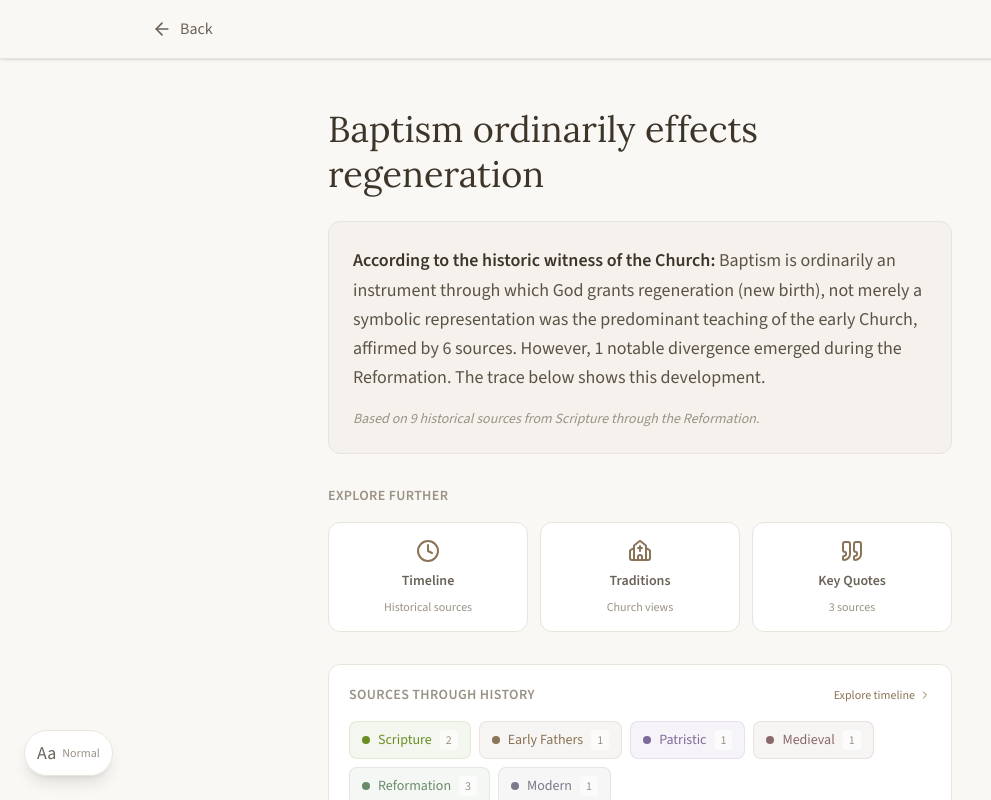
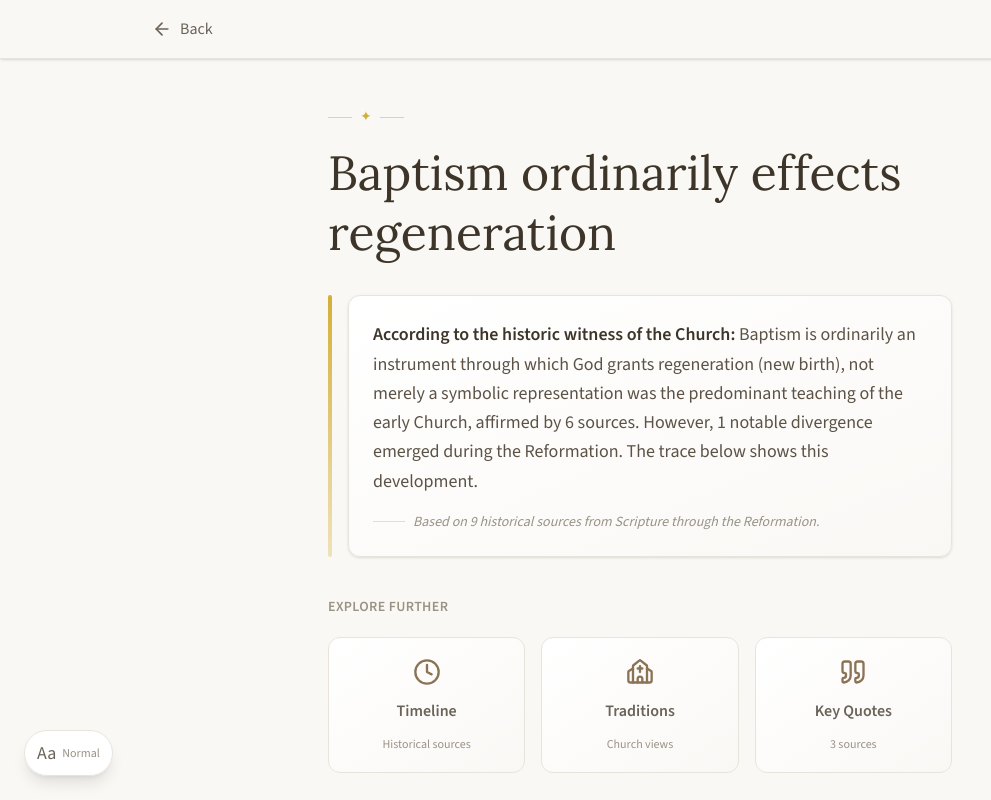
Before and after one commit to Kaleho91/church-history-doctrines, a Next.js app: page /answer/CLM_BR_C1 in a window 1280 px wide. Shown: the top 800 px of the page, without its empty margins (0-991 px from the left). Built offline with nearby package versions, Linux system fonts and the light colour scheme.

Commit message:
Apply elegant styling to main answer page content

```diff
--- a/src/app/answer/[id]/AnswerClient.tsx
+++ b/src/app/answer/[id]/AnswerClient.tsx
@@ -171,29 +171,45 @@ export function AnswerPageClient({
                         px-6 py-12
                     `}
                 >
-                    {/* The Question */}
-                    <h1 className="font-serif text-3xl sm:text-4xl text-[#3d3529] mb-6 leading-tight">
+                    {/* The Question - Animated entrance */}
+                    <div className="mb-8 animate-fade-in">
+                        {/* Decorative accent */}
+                        <div className="flex items-center gap-2 mb-4 text-[#d4af37]">
+                            <span className="w-6 h-[1px] bg-[#d4af37]/50" />
+                            <span className="text-sm">✦</span>
+                            <span className="w-6 h-[1px] bg-[#d4af37]/50" />
+                        </div>
+                        <h1 className="font-serif text-4xl sm:text-5xl text-[#3d3529] leading-tight">
                             {question}
                         </h1>
+                    </div>
 
-                    {/* The Answer */}
-                    <div className="bg-[#f5f2ed] rounded-xl p-6 mb-8 border border-[#e8e4dc]">
+                    {/* The Answer - Elegant card with gradient and gold accent */}
+                    <div className="relative mb-10 animate-fade-in-up" style={{ animationDelay: '100ms' }}>
+                        {/* Gold accent bar */}
+                        <div className="absolute left-0 top-0 bottom-0 w-1 rounded-full bg-gradient-to-b from-[#d4af37] to-[#d4af37]/30" />
+
+                        <div className="ml-5 bg-gradient-to-br from-white to-[#faf8f5] rounded-xl p-6 border border-[#e8e4dc] shadow-sm">
                             <p className="text-[#5c5346] leading-relaxed text-lg">
                                 <span className="font-semibold text-[#3d3529]">According to the historic witness of the Church: </span>
                                 {historicSummary}
                             </p>
-                        <p className="text-sm text-[#9a9285] mt-4 italic">
+                            <div className="flex items-center gap-2 mt-4">
+                                <div className="w-8 h-[1px] bg-[#d4af37]/40" />
+                                <p className="text-sm text-[#9a9285] italic">
                                     Based on {nodes.length} historical sources from Scripture through the Reformation.
                                 </p>
                             </div>
+                        </div>
+                    </div>
 
-                    {/* Explore Buttons */}
-                    <div className="mb-8">
-                        <h2 className="text-sm font-semibold text-[#9a9285] uppercase tracking-wide mb-4">
+                    {/* Explore Buttons - Elegant animated cards */}
+                    <div className="mb-10 animate-fade-in-up" style={{ animationDelay: '200ms' }}>
+                        <h2 className="text-sm font-semibold text-[#9a9285] uppercase tracking-wide mb-5">
                             Explore Further
                         </h2>
-                        <div className="grid grid-cols-3 gap-3">
-                            {exploreButtons.map((btn) => {
+                        <div className="grid grid-cols-3 gap-4">
+                            {exploreButtons.map((btn, idx) => {
                                 const Icon = btn.icon;
                                 const isActive = activePanel === btn.id;
                                 return (
@@ -201,15 +217,16 @@ export function AnswerPageClient({
                                         key={btn.id}
                                         onClick={() => setActivePanel(isActive ? null : btn.id)}
                                         className={`
-                                            flex flex-col items-center gap-2 p-4 rounded-xl border transition-all
+                                            group relative flex flex-col items-center gap-3 p-5 rounded-xl border transition-all duration-300
                                             ${isActive
-                                                ? 'bg-[#3d3529] text-white border-[#3d3529] shadow-lg'
-                                                : 'bg-white border-[#e8e4dc] text-[#6b6358] hover:border-[#d4cfc4] hover:shadow-md'
+                                                ? 'bg-gradient-to-br from-[#3d3529] to-[#2a2520] text-white border-[#3d3529] shadow-lg scale-[1.02]'
+                                                : 'bg-gradient-to-br from-white to-[#faf8f5] border-[#e8e4dc] text-[#6b6358] hover:border-[#d4cfc4] hover:shadow-md hover:-translate-y-0.5'
                                             }
                                         `}
+                                        style={{ animationDelay: `${idx * 50}ms` }}
                                     >
-                                        <Icon className={`w-6 h-6 ${isActive ? 'text-white' : 'text-[#8b7355]'}`} />
-                                        <span className="font-semibold text-sm">{btn.label}</span>
+                                        <Icon className={`w-7 h-7 transition-transform group-hover:scale-110 ${isActive ? 'text-[#d4af37]' : 'text-[#8b7355]'}`} />
+                                        <span className="font-semibold">{btn.label}</span>
                                         <span className={`text-xs ${isActive ? 'text-white/70' : 'text-[#9a9285]'}`}>
                                             {btn.desc}
                                         </span>
@@ -219,34 +236,39 @@ export function AnswerPageClient({
                         </div>
                     </div>
 
-                    {/* Doctrine Through History - Compact Era Summary (when no panel open) */}
+                    {/* Doctrine Through History - Elegant Era Summary */}
                     {!isPanelOpen && (
                         <button
                             onClick={() => setActivePanel('timeline')}
-                            className="w-full bg-white rounded-xl p-5 border border-[#e8e4dc] mb-8 hover:shadow-md hover:border-[#d4cfc4] transition-all text-left group"
+                            className="w-full relative group animate-fade-in-up"
+                            style={{ animationDelay: '300ms' }}
                         >
-                            <div className="flex items-center justify-between mb-4">
+                            {/* Subtle accent on hover */}
+                            <div className="absolute left-0 top-0 bottom-0 w-1 rounded-full bg-[#6b8e23] opacity-0 group-hover:opacity-60 transition-opacity duration-500" />
+
+                            <div className="ml-0 group-hover:ml-4 bg-gradient-to-br from-white to-[#faf8f5] rounded-xl p-6 border border-[#e8e4dc] mb-8 hover:shadow-lg hover:border-[#d4cfc4] transition-all duration-300 text-left">
+                                <div className="flex items-center justify-between mb-5">
                                     <h3 className="text-sm font-semibold text-[#9a9285] uppercase tracking-wide">
                                         Sources Through History
                                     </h3>
-                                <span className="text-xs text-[#8b7355] group-hover:text-[#3d3529] font-medium flex items-center gap-1">
-                                    Explore timeline <ChevronRight className="w-3 h-3" />
+                                    <span className="text-sm text-[#8b7355] group-hover:text-[#3d3529] font-medium flex items-center gap-1 transition-colors">
+                                        Explore timeline <ChevronRight className="w-4 h-4 group-hover:translate-x-0.5 transition-transform" />
                                     </span>
                                 </div>
 
-                            {/* Era pills - compact and elegant */}
-                            <div className="flex flex-wrap gap-2">
+                                {/* Era pills - refined and elegant */}
+                                <div className="flex flex-wrap gap-3">
                                     {eraGroups.map((group, idx) => (
                                         <div
                                             key={idx}
-                                        className="flex items-center gap-2 px-3 py-2 rounded-lg"
+                                            className="flex items-center gap-2.5 px-4 py-2.5 rounded-lg transition-all hover:scale-105"
                                             style={{
-                                            backgroundColor: `${group.era.color}12`,
+                                                background: `linear-gradient(135deg, ${group.era.color}15, ${group.era.color}08)`,
                                                 border: `1px solid ${group.era.color}25`
                                             }}
                                         >
                                             <div
-                                            className="w-2 h-2 rounded-full"
+                                                className="w-2.5 h-2.5 rounded-full"
                                                 style={{ backgroundColor: group.era.color }}
                                             />
                                             <span
@@ -255,11 +277,12 @@ export function AnswerPageClient({
                                             >
                                                 {group.era.name}
                                             </span>
-                                        <span className="text-xs text-[#9a9285] bg-white/60 px-1.5 py-0.5 rounded">
+                                            <span className="text-xs text-[#6b6358] bg-white/80 px-2 py-0.5 rounded-full font-medium">
                                                 {group.nodes.length}
                                             </span>
                                         </div>
                                     ))}
+                                </div>
                             </div>
                         </button>
                     )}
@@ -273,10 +296,11 @@ export function AnswerPageClient({
                             ← Explore more questions
                         </Link>
                     </div>
-                </main>
+                </main >
 
                 {/* Side Panel - slides in from right on desktop, bottom drawer on mobile */}
-                {isPanelOpen && (
+                {
+                    isPanelOpen && (
                         <>
                             {/* Desktop: Side panel */}
                             <aside className="hidden lg:block flex-1 border-l border-[#e8e4dc] bg-white overflow-y-auto max-h-[calc(100vh-65px)] sticky top-[65px]">
@@ -678,8 +702,9 @@ export function AnswerPageClient({
                                 </div>
                             </div>
                         </>
-                )}
-            </div>
-        </div>
+                    )
+                }
+            </div >
+        </div >
     );
 }
```
Lines whose indentation alone changed are shown as unchanged.
